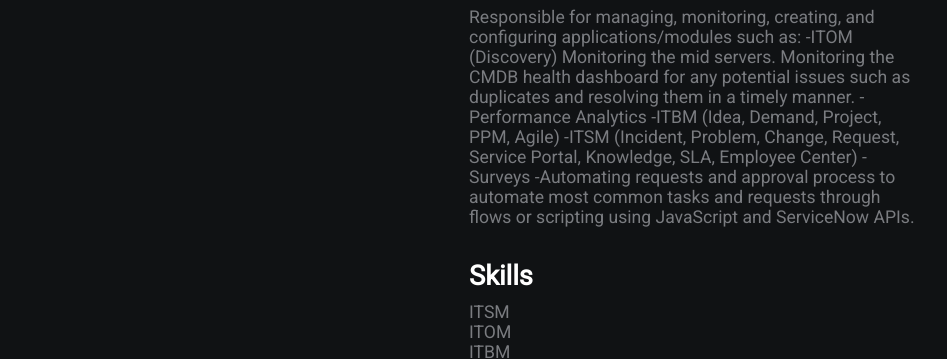
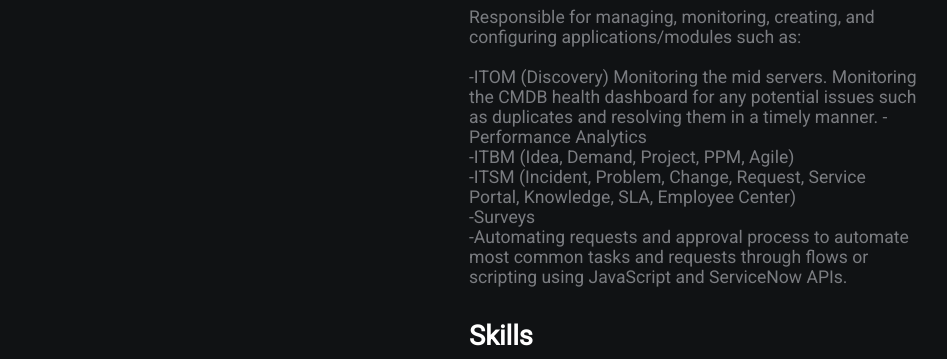
Before and after one commit to elastiboy/elastiboy.github.io, a plain HTML site: page index.html in a window 1280 px wide. Shown: the part 452-811 px from the top of the page, without its empty margins (171-1118 px from the left). Drawn offline with Linux system fonts and the light colour scheme.

Commit message:
Update index.html

```diff
--- a/index.html
+++ b/index.html
@@ -22,13 +22,13 @@
             <h2>About</h2>
             <p>My name is Pedram and I have more than 7 years in the IT industry. Expertise includes installing, configuring, and monitoring systems and infrastructures in cloud, hybrid, and on-premises environments. In 2018, I started to learn and tailor my skills around ServiceNow services and received my CSA. Currently I'm working for Modivcare as a ServiceNow administrator. My day-to-day duties include but are not limited to responding to incidents or fulfilling platform requests, such as creating or enhancing tools and capabilities to boost team members productivity. I have experience in ITSM, ITOM, ITBM, Performance Analytics or PA, Reporting, and scripting.</p>
             <h2>Experience</h2>
-            <p>Responsible for managing, monitoring, creating, and configuring applications/modules such as:
+            <p>Responsible for managing, monitoring, creating, and configuring applications/modules such as: <br> <br>
 
                 -ITOM (Discovery) Monitoring the mid servers. Monitoring the CMDB health dashboard for any potential issues such as duplicates and resolving them in a timely manner.
-                -Performance Analytics
-                -ITBM (Idea, Demand, Project, PPM, Agile)
-                -ITSM (Incident, Problem, Change, Request, Service Portal, Knowledge, SLA, Employee Center)
-                -Surveys
+                -Performance Analytics <br>
+                -ITBM (Idea, Demand, Project, PPM, Agile) <br>
+                -ITSM (Incident, Problem, Change, Request, Service Portal, Knowledge, SLA, Employee Center) <br>
+                -Surveys <br>
                 -Automating requests and approval process to automate most common tasks and requests through flows or scripting using JavaScript and ServiceNow APIs.
                 </p>
 
```
